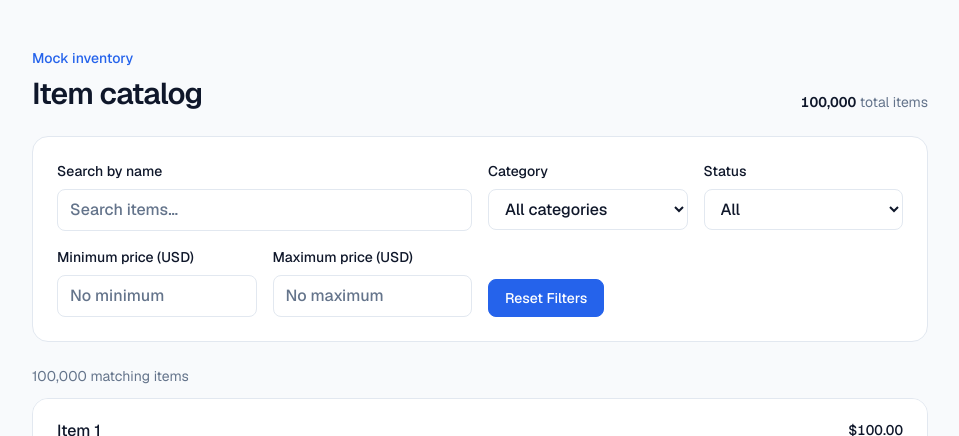
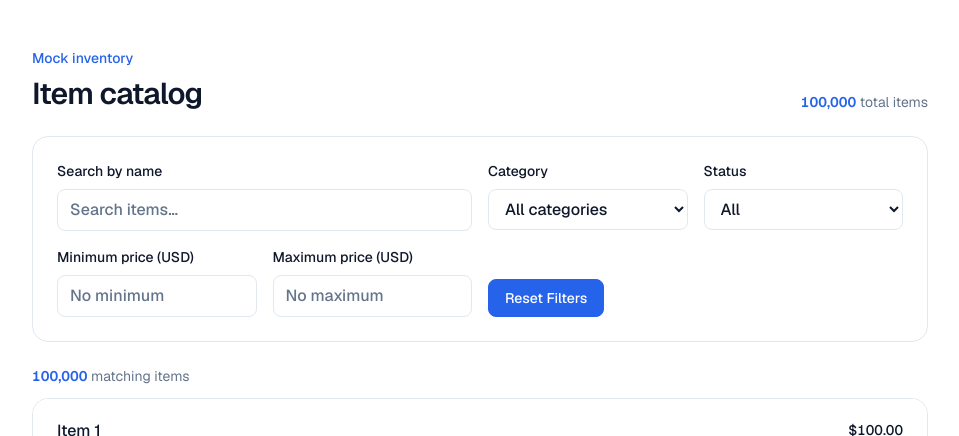
Before and after one commit to motaghiMahla/motaghi-SnappDoctorTask, a Next.js app: page / in a window 1280 px wide. Shown: the top 436 px of the page, without its empty margins (160-1119 px from the left). Built offline with nearby package versions, Linux system fonts and the light colour scheme.

Commit message:
feat(root): :lipstick: change style

```diff
--- a/app/components/item-list.tsx
+++ b/app/components/item-list.tsx
@@ -46,7 +46,7 @@ export function ItemList({ items }: { items: readonly Item[] }) {
                 key={item.id}
                 aria-posinset={row.index + 1}
                 aria-setsize={items.length}
-                className="absolute left-0 top-0 flex w-full items-center justify-between gap-3 border-b border-border px-4 hover:bg-background sm:px-6"
+                className="absolute left-0 top-0 flex w-full items-center justify-between gap-3 border-b border-border px-4 hover:bg-surface-hover sm:px-6"
                 style={{
                   height: rowHeight,
                   transform: `translateY(${row.start}px)`,
--- a/app/components/items-view.tsx
+++ b/app/components/items-view.tsx
@@ -34,7 +34,7 @@ export function ItemsView() {
             </h1>
           </div>
           <p className="text-sm text-muted">
-            <span className="font-semibold tabular-nums text-foreground">
+            <span className="font-semibold tabular-nums text-primary">
               {items.length.toLocaleString("en-US")}
             </span>{" "}
             total items
@@ -49,7 +49,10 @@ export function ItemsView() {
           onReset={() => setFilters(defaultFilters)}
         />
         <p role="status" className="mb-3 text-sm text-muted">
-          {filteredItems.length.toLocaleString("en-US")} matching items
+          <span className="font-semibold tabular-nums text-primary">
+            {filteredItems.length.toLocaleString("en-US")}
+          </span>{" "}
+          matching items
         </p>
         <ItemList key={JSON.stringify(filters)} items={filteredItems} />
       </div>
--- a/app/globals.css
+++ b/app/globals.css
@@ -2,7 +2,7 @@
 
 :root {
   color-scheme: light;
-  --background: #f8fafc;
+  --background: #ffffff;
   --foreground: #0f172a;
 }
 
@@ -10,6 +10,7 @@
   --color-background: var(--background);
   --color-foreground: var(--foreground);
   --color-surface: #ffffff;
+  --color-surface-hover: #f8fafc;
   --color-muted: #64748b;
   --color-border: #e2e8f0;
   --color-primary: #2563eb;
```
